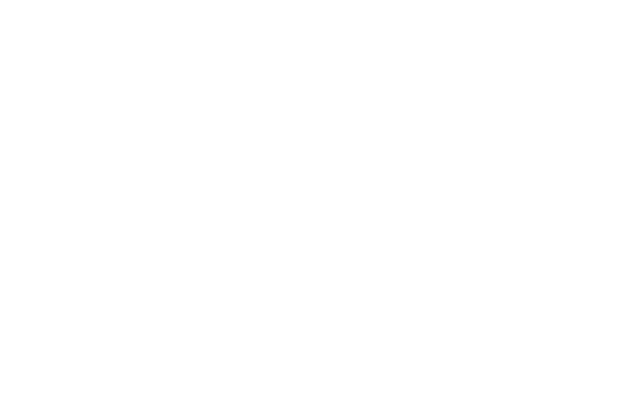
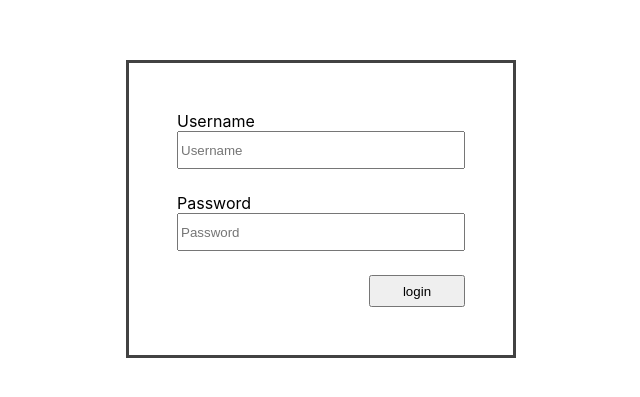
Before and after one commit to jhetjhet/netzwelt-technical, a React (Create React App) app in the folder netzwelt-front-react/: page /account/login/ in a window 1280 px wide. Before the commit this address had no page. Shown: the part 191-588 px from the top of the page, without its empty margins (319-959 px from the left). Built offline with nearby package versions, Linux system fonts and the light colour scheme.

Commit message:
front: change loginPage path to /account/login/

```diff
--- a/netzwelt-front-react/src/App.js
+++ b/netzwelt-front-react/src/App.js
@@ -23,7 +23,7 @@
               <HomePage />
             </PrivateRoute>
           } path="/home/index/" />
-          <Route element={<LoginPage />} path="/login/" />
+          <Route element={<LoginPage />} path="/account/login/" />
         </Route>
       </Routes>
     </BrowserRouter>
--- a/netzwelt-front-react/src/components/PrivateRoute.js
+++ b/netzwelt-front-react/src/components/PrivateRoute.js
@@ -6,7 +6,7 @@
 
     // if not authenticated navigate to login and save the current pathname to state with name 'from'
     return (
-        isAuthenticated() ? children : <Navigate to={'/login'} state={{ from: window.location.pathname }} replace />
+        isAuthenticated() ? children : <Navigate to={'/account/login/'} state={{ from: window.location.pathname }} replace />
     )
 }
 
```
